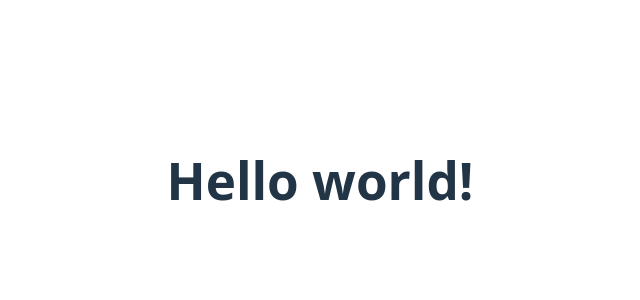
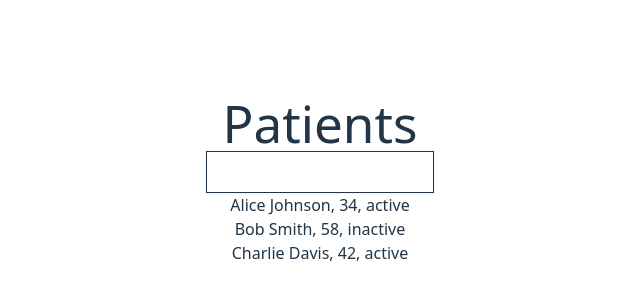
Before and after one commit to dwilhel1/frontend-sandbox, a React (Vite) app: page / in a window 1280 px wide. Shown: the part 220-520 px from the top of the page, without its empty margins (320-960 px from the left). Built offline with nearby package versions, Linux system fonts and the light colour scheme.

Commit message:
Implement basic search filtering based on fake sample data

```diff
--- a/src/app/App.tsx
+++ b/src/app/App.tsx
@@ -1,12 +1,45 @@
+import { useEffect, useState } from 'react';
 import './App.css'
 
+interface Patient {
+  id: string,
+  name: string,
+  age: number,
+  status: "active" | "inactive",
+}
+
+const patients: Patient[] = [
+  { id: "1", name: "Alice Johnson", age: 34, status: "active" },
+  { id: "2", name: "Bob Smith", age: 58, status: "inactive" },
+  { id: "3", name: "Charlie Davis", age: 42, status: "active" },
+];
+
 function App() {
+  const [search, setSearch] = useState('');
+  const [filteredItems, setFilteredItems] = useState(patients.length ? patients : []);
+
+  useEffect(() => {
+    if (search) {
+      let f = patients.filter((p) => `${p.name}${p.age}${p.status}`.trim().toLowerCase().includes(search));
+      setFilteredItems(f);
+    } else {
+      setFilteredItems(patients);
+    }
+  }, [search]);
 
   return (
     <>
-      <h1 className="text-3xl font-bold">
-        Hello world!
-      </h1>
+      <h1>Patients</h1>
+      <input
+        type="text"
+        onChange={(e) => setTimeout(() => setSearch(e.target.value.toLowerCase()), 500)}
+        className="bg-neutral-secondary-medium border border-default-medium text-heading text-sm rounded-base focus:ring-brand focus:border-brand block w-full px-3 py-2.5 shadow-xs placeholder:text-body"
+      ></input>
+      { filteredItems.map((patient) =>
+        <div key={patient.id}>
+          <p>{patient.name}, {patient.age}, {patient.status}</p>
+        </div>
+      )}
     </>
   )
 }
```
